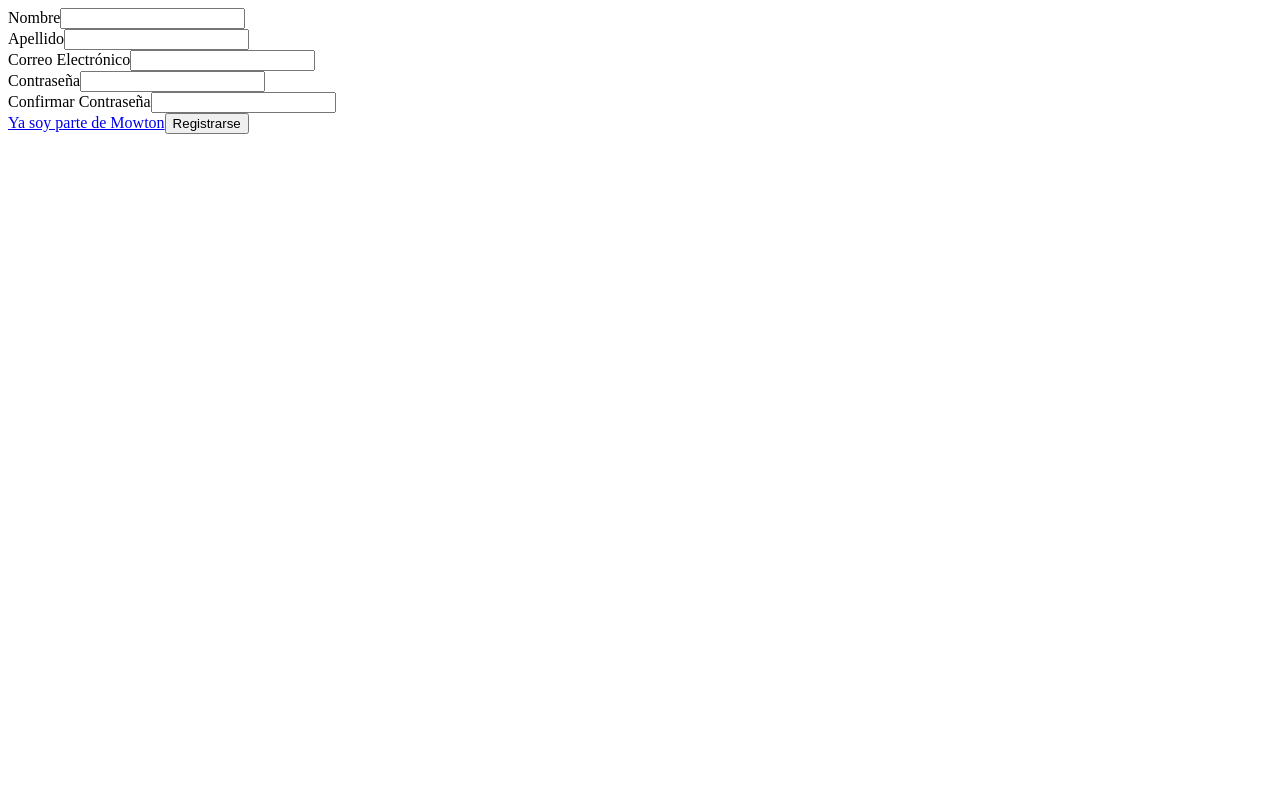
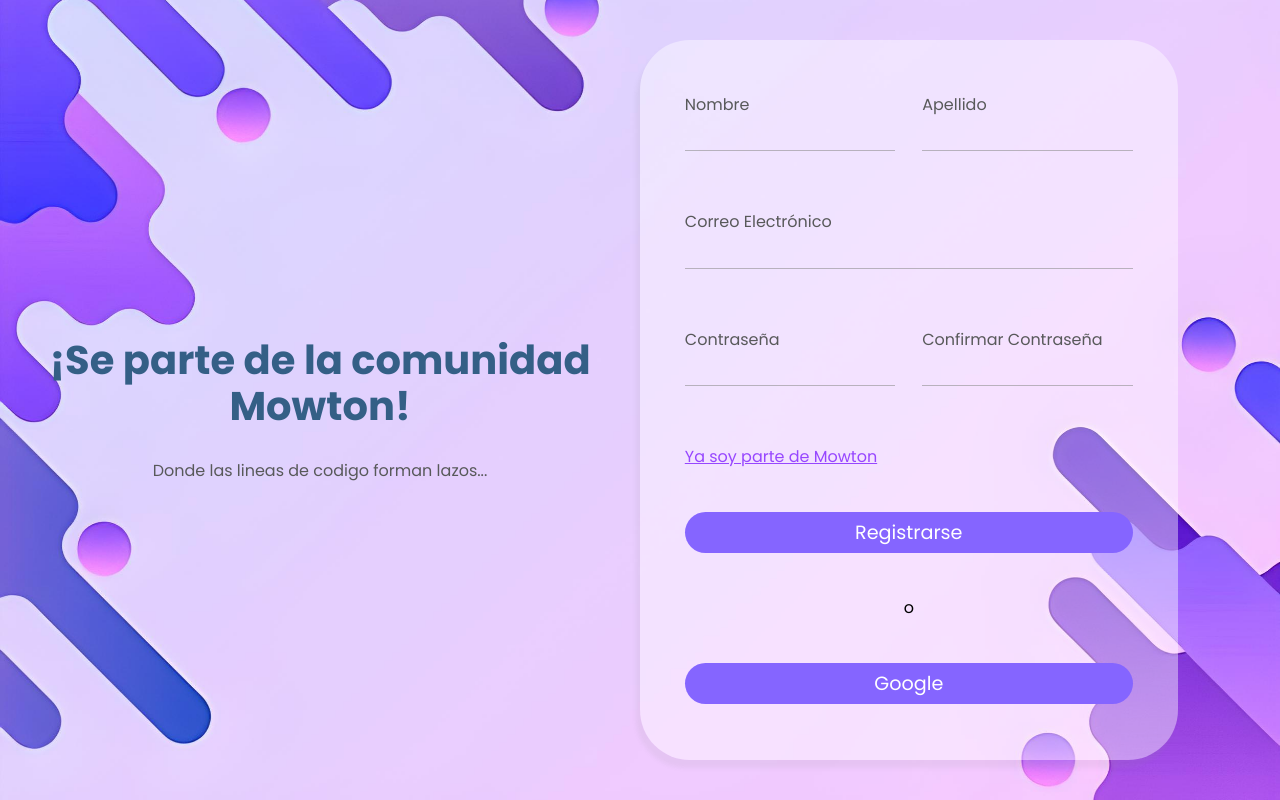
Before and after one commit to evelynKdc/Mowton-client, a React (Vite) app: page /registro in a window 1280 px wide. Built offline with nearby package versions, Linux system fonts and the light colour scheme.

Commit message:
feat: Add desktop view for auth pages

```diff
--- a/package.json
+++ b/package.json
@@ -13,6 +13,7 @@
     "@vitejs/plugin-react": "^4.1.0",
     "axios": "^1.4.0",
     "formik": "^2.4.5",
+    "normalize.css": "^8.0.1",
     "react": "^18.2.0",
     "react-dom": "^18.2.0",
     "react-router-dom": "^6.15.0",
--- a/src/App.css
+++ b/src/App.css
@@ -1,3 +1,4 @@
+@import url('https://fonts.googleapis.com/css2?family=Playfair+Display+SC:ital,wght@0,400;0,700;0,900;1,400;1,700;1,900&family=Poppins:ital,wght@0,100;0,200;0,300;0,400;0,500;0,600;0,700;1,100;1,200;1,300;1,400;1,500;1,600;1,700&display=swap');
 :root{
     --purple: #8565FF;
     --purpleDark: #9747FF;
@@ -20,3 +21,11 @@
     --borderRadiusRegular: 25px;
     --borderRadiusLarge: 50px;
 }
+
+.html{
+    font-size: 62.5%;
+}
+*{
+    box-sizing: border-box;
+    font-family: 'Poppins', sans-serif;
+}
--- a/src/components/forms/LoginForm.jsx
+++ b/src/components/forms/LoginForm.jsx
@@ -32,7 +32,7 @@ export const LoginForm = () => {
       onSubmit={handleSubmit}
     >
       {({ isSubmitting }) => (
-        <Form className="formContainer">
+        <Form className="formContainer formContainer--login">
           <div className="inputGroup">
             <label htmlFor="email" className="labelInput">
               Correo Electrónico
--- a/src/components/forms/RegisterForm.jsx
+++ b/src/components/forms/RegisterForm.jsx
@@ -3,6 +3,7 @@ import { Link, useNavigate } from "react-router-dom";
 import { useAuth } from "../../context/AuthContext";
 import { registerSchema } from "../../utils/validationSchemas";
 import { registerUser } from "../../service/authService";
+import "./form.css"
 export const RegisterForm = () => {
   const navigate = useNavigate();
   const { login } = useAuth();
@@ -32,22 +33,22 @@ export const RegisterForm = () => {
     >
       {({ isSubmitting }) => (
         <Form className="formContainer">
-          <div className="namesContainer">
-            <div className="inputGroup">
+          <div className="dualContainer">
+            <div className="inputGroup inputGroup--dual">
               <label htmlFor="name" className="labelInput">
                 Nombre
               </label>
-              <Field type="text" name="name" className="txtInput" />
+              <Field type="text" name="name" className="txtInput txtInput--dual" />
               <div className="errorMessage">
                 <ErrorMessage name="name" component="span" />
               </div>
             </div>
 
-            <div className="inputGroup">
+            <div className="inputGroup inputGroup--dual">
               <label htmlFor="lastName" className="labelInput">
                 Apellido
               </label>
-              <Field type="text" name="lastName" className="txtInput" />
+              <Field type="text" name="lastName" className="txtInput txtInput--dual" />
               <div className="errorMessage">
                 <ErrorMessage name="lastName" component="span" />
               </div>
@@ -63,37 +64,41 @@ export const RegisterForm = () => {
               <ErrorMessage name="email" component="span" />
             </div>
           </div>
-
-          <div className="inputGroup">
+          <div className="dualContainer">
+          <div className="inputGroup inputGroup--dual">
             <label htmlFor="password" className="labelInput">
               Contraseña
             </label>
-            <Field type="password" name="password" className="txtInput" />
+            <Field type="password" name="password" className="txtInput txtInput--dual" />
             <div className="errorMessage">
               <ErrorMessage name="password" component="span" />
             </div>
           </div>
 
-          <div className="inputGroup">
+          <div className="inputGroup inputGroup--dual">
             <label htmlFor="confirmPassword" className="labelInput">
               Confirmar Contraseña
             </label>
             <Field
               type="password"
               name="confirmPassword"
-              className="txtInput"
+              className="txtInput txtInput--dual"
             />
             <div className="errorMessage">
               <ErrorMessage name="confirmPassword" component="span" />
             </div>
           </div>
-
+          </div>
           <Link to="/login" className="linkForm">
             Ya soy parte de Mowton
           </Link>
           <button type="submit" disabled={isSubmitting} className="btnSubmit">
             Registrarse
           </button>
+          <span className="separatorO">o</span>
+          <button type="submit" disabled={isSubmitting} className="btnSubmit">
+            google
+          </button>
         </Form>
       )}
     </Formik>
--- /dev/null
+++ b/src/components/forms/form.css
@@ -0,0 +1,77 @@
+.formContainer {
+  border-radius: 3.125rem;
+  background: rgba(255, 255, 255, 0.42);
+  box-shadow: -4px 8px 4px 0px rgba(135, 134, 135, 0.1);
+  display: flex;
+  flex-direction: column;
+  justify-content: space-around;
+  gap: 1.5rem;
+  height: 90%;
+  width: 84%;
+  padding: 2.8rem;
+}
+
+.formContainer--login{
+    height: 70%;
+}
+.inputGroup {
+  display: flex;
+  flex-direction: column;
+  gap: 1rem;
+  outline: none;
+}
+
+.inputGroup--dual {
+  width: 47%;
+}
+.txtInput--dual {
+  width: 100%;
+}
+.dualContainer {
+  display: flex;
+  justify-content: space-between;
+  width: 100%;
+}
+
+.txtInput {
+  background-color: transparent;
+  border: none;
+  border-bottom: 0.5px solid rgb(146, 146, 146, 0.6);
+}
+
+.txtInput:focus {
+
+  outline: none;
+}
+.labelInput {
+  color: var(--greyFont);
+}
+
+.linkForm {
+  color: var(--purpleDark);
+}
+
+.btnSubmit {
+  color: white;
+  font-size: 1.2rem;
+  font-weight: 400;
+  text-transform: capitalize;
+  border: none;
+  border-radius: var(--borderRadiusRegular);
+  background-color: var(--purple);
+  padding: 0.6rem;
+}
+
+.btnSubmit:hover {
+  background-color: var(--purpleDark);
+}
+
+.separatorO{
+    text-align: center;
+}
+
+.errorMessage{
+    font-size: .8rem;
+    font-weight: 400;
+    color: var(--grayFont);
+}
--- /dev/null
+++ b/src/pages/authPages/LoginPage.jsx
@@ -0,0 +1,13 @@
+
+import { LoginForm } from "../../components/forms/LoginForm";
+export const LoginPage = () => {
+
+
+    return <div className="authContainer">
+    <div className="textContainer">
+      <h2 className="welcomeTxt">¡De vuelta en la comunidad Mowton!</h2>
+      <p className="sloganTxt">Donde las lineas de codigo forman lazos...</p>
+    </div>
+    <LoginForm />
+  </div>;
+}
--- /dev/null
+++ b/src/pages/authPages/RegisterPage.jsx
@@ -0,0 +1,13 @@
+
+import { RegisterForm } from "../../components/forms/RegisterForm";
+import "./authPage.css"
+export const RegisterPage = () => {
+
+  return <div className="authContainer">
+    <div className="textContainer">
+      <h2 className="welcomeTxt">¡Se parte de la comunidad Mowton!</h2>
+      <p className="sloganTxt">Donde las lineas de codigo forman lazos...</p>
+    </div>
+    <RegisterForm />
+  </div>;
+};
--- /dev/null
+++ b/src/pages/authPages/authPage.css
@@ -0,0 +1,24 @@
+.authContainer{
+    height: 100vh;
+    width: 100%;
+    display: grid;
+    grid-template-columns: 1fr 1fr;
+    justify-content: center;
+    align-items: center;
+    background-image: url(../../assets/fondoAuthPageHorizontal.png);
+    background-repeat: no-repeat;
+    background-position: center center;
+    background-size: cover;
+}
+
+.welcomeTxt{
+    font-size: 2.5rem;
+    color: var(--blueFont);
+    text-align: center;
+}
+
+.sloganTxt{
+    font-size: 1rem;
+    color: var(--greyFont);
+    text-align: center;
+}
--- a/src/pages/login/LoginPage.jsx
+++ /dev/null
@@ -1,7 +0,0 @@
-
-import { LoginForm } from "../../components/forms/LoginForm";
-export const LoginPage = () => {
-
-
-    return <LoginForm />;
-}
--- a/src/pages/register/RegisterPage.jsx
+++ /dev/null
@@ -1,7 +0,0 @@
-
-import { RegisterForm } from "../../components/forms/RegisterForm";
-
-export const RegisterPage = () => {
-
-  return <RegisterForm />;
-};
```
Also changed, not shown: src/App.jsx (+4 -3 lines), src/assets/fondoAuthPageHorizontal.png (added).
